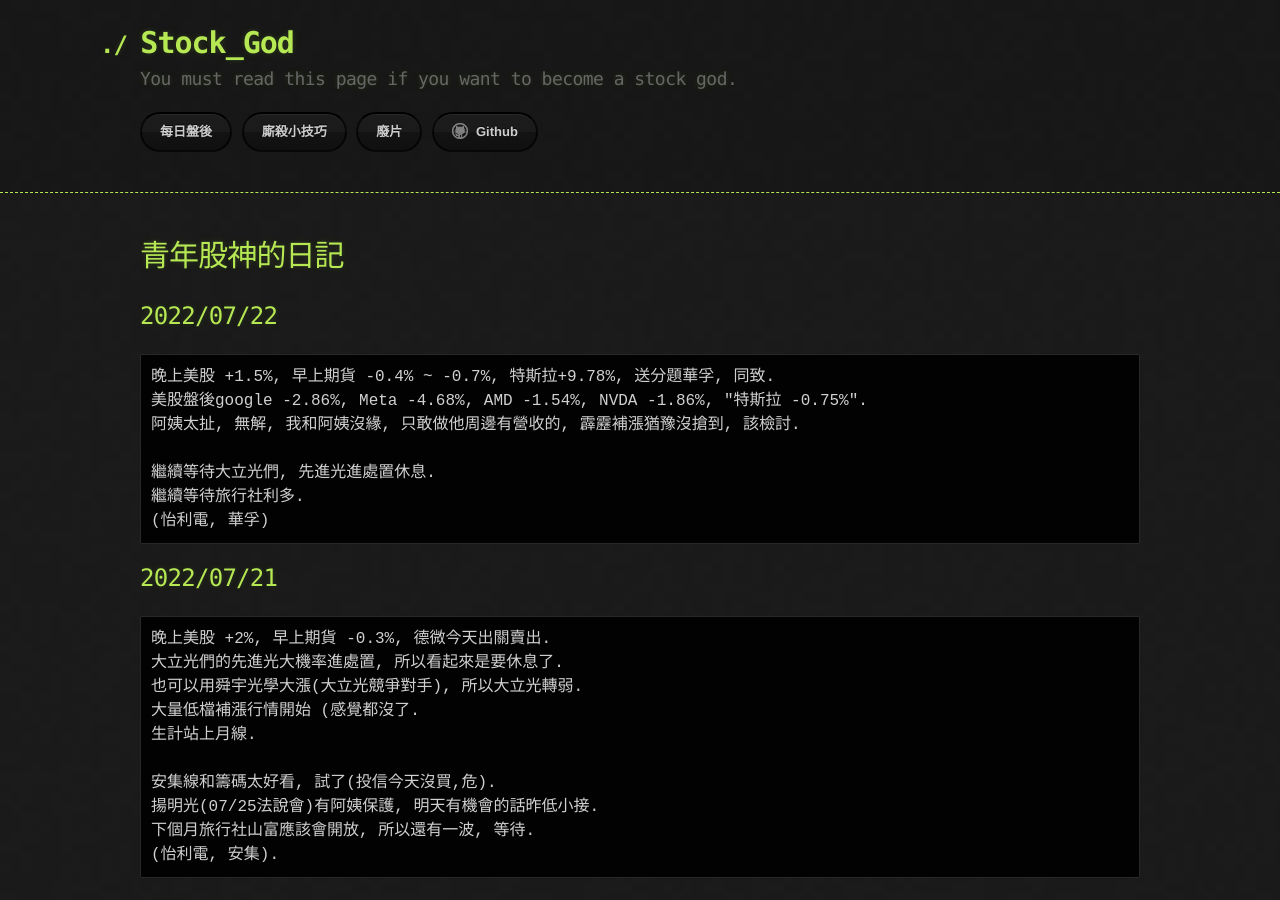
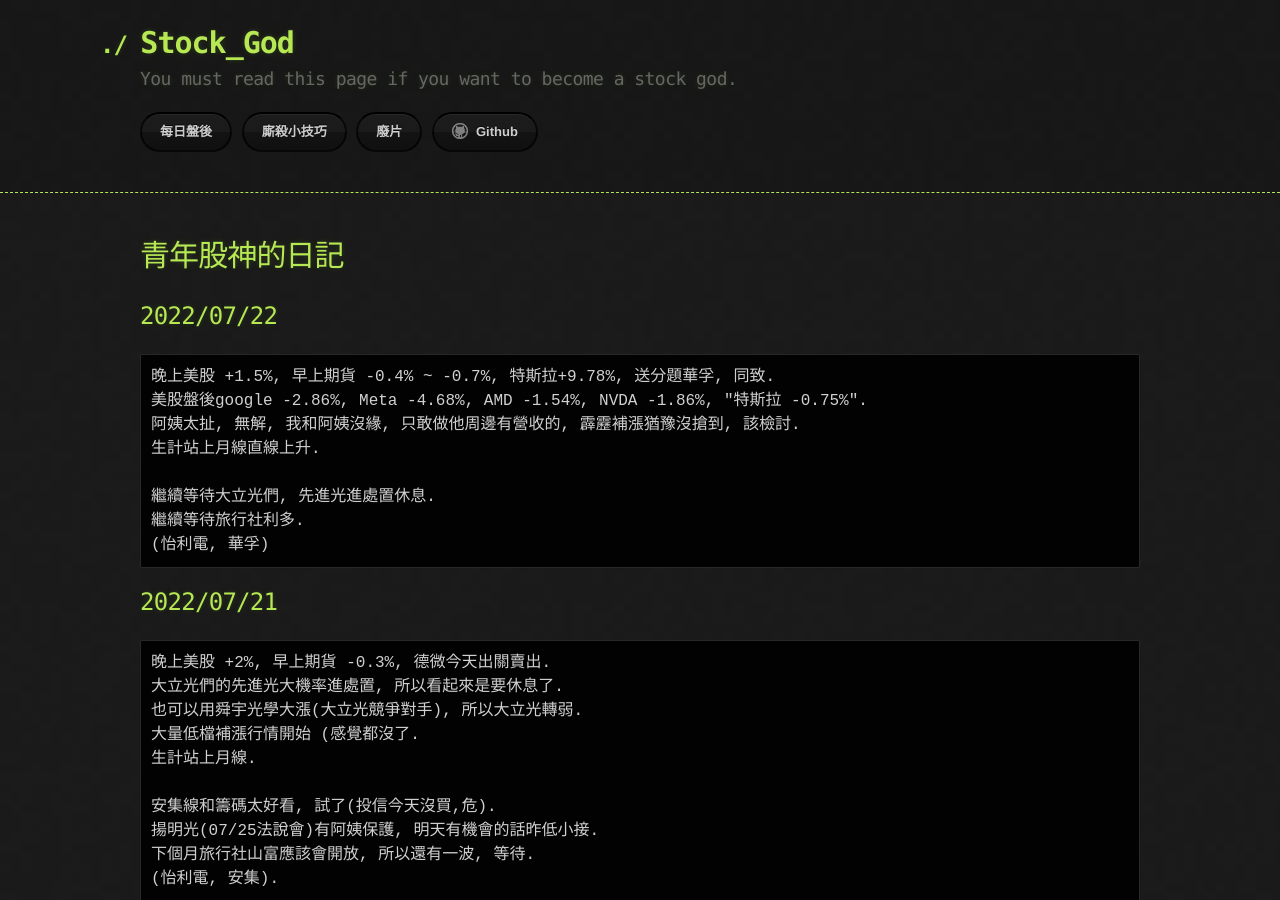
Before and after one commit to lepg5487/Stock_God, a Jekyll site: the page built from index.md, in a window 1280 px wide and 900 px high. Built offline with Jekyll 4.4.1, drawn with Linux system fonts in a browser that asks for light colours; our own code applies the rules of GitHub Pages for plain Markdown files.

Commit message:
Update index.md

```diff
--- a/index.md
+++ b/index.md
@@ -8,6 +8,7 @@
 晚上美股 +1.5%, 早上期貨 -0.4% ~ -0.7%, 特斯拉+9.78%, 送分題華孚, 同致.
 美股盤後google -2.86%, Meta -4.68%, AMD -1.54%, NVDA -1.86%, "特斯拉 -0.75%".
 阿姨太扯, 無解, 我和阿姨沒緣, 只敢做他周邊有營收的, 霹靂補漲猶豫沒搶到, 該檢討.
+生計站上月線直線上升.
 
 繼續等待大立光們, 先進光進處置休息.
 繼續等待旅行社利多.
```
